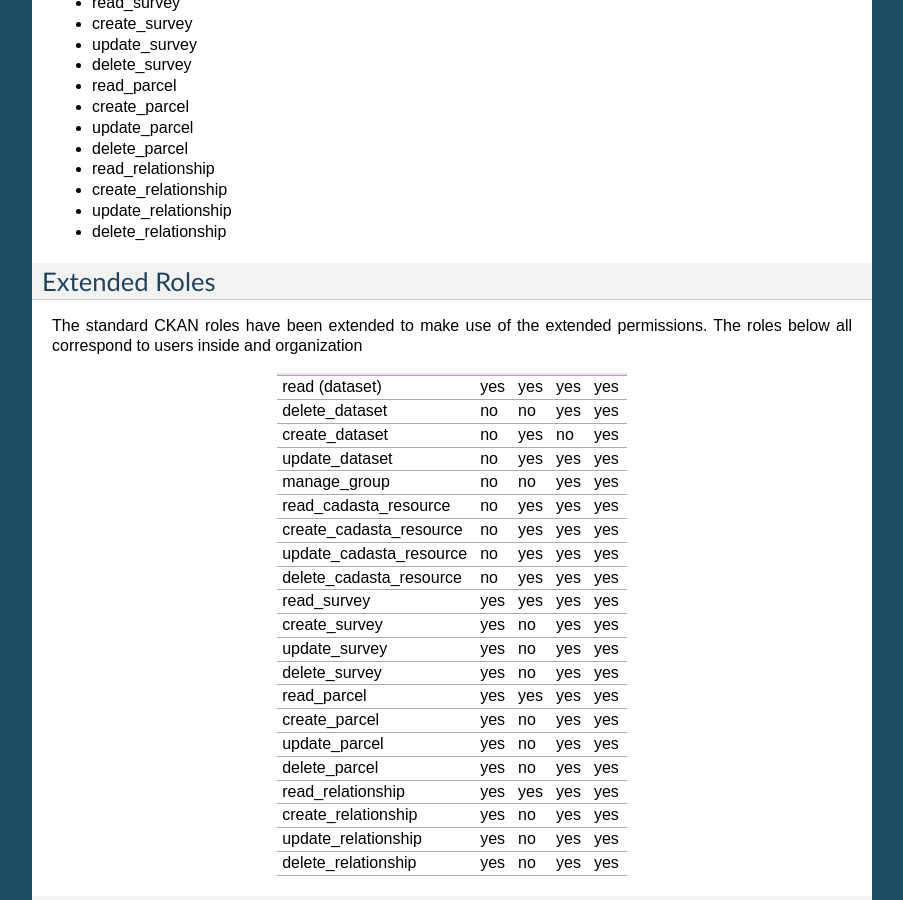
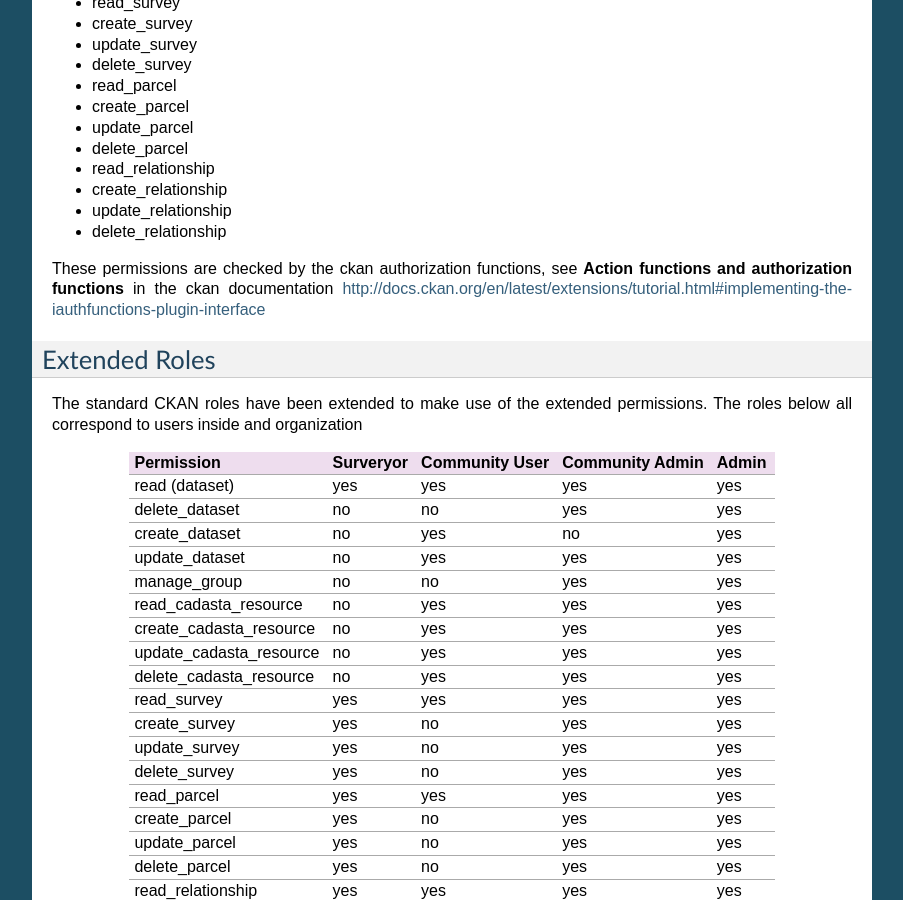
Before and after one commit to okfn/ckanext-cadastaroles, a Sphinx documentation site: the page built from docs/source/index.rst, in a window 1280 px wide and 900 px high, scrolled down 380 px. Shown: the whole window, without its empty margins (198-1101 px from the left). Built offline with Sphinx 7.4.7, drawn with Linux system fonts in a browser that asks for light colours.

Commit message:
minor docs tweak

```diff
--- a/docs/source/index.rst
+++ b/docs/source/index.rst
@@ -32,6 +32,9 @@ The standard CKAN permissions have been expanded
 * update_relationship
 * delete_relationship
 
+These permissions are checked by the ckan authorization functions, see
+**Action functions and authorization functions** in the ckan documentation
+http://docs.ckan.org/en/latest/extensions/tutorial.html#implementing-the-iauthfunctions-plugin-interface
 
 Extended Roles
 --------------
@@ -39,7 +42,7 @@ The standard CKAN roles have been extended to make use of the extended
 permissions. The roles below all correspond to users inside and organization
 
 ======================= ========= ============== =============== =====
-                        surveryor community user community admin admin
+Permission              Surveryor Community User Community Admin Admin
 ======================= ========= ============== =============== =====
 read (dataset)          yes       yes            yes             yes
 delete_dataset          no        no             yes             yes
```
